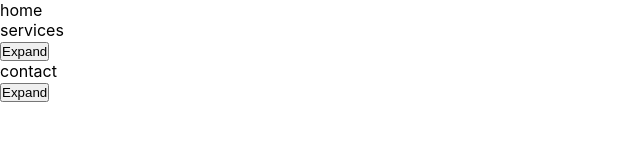
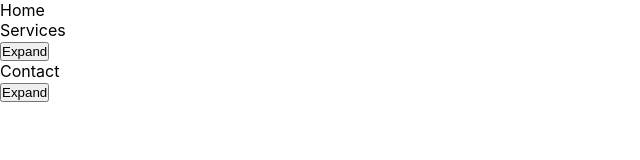
Before and after one commit to MHB2011/reactMenu, a React (Create React App) app: page / in a window 1280 px wide. Shown: the top 160 px of the page, without its empty margins (0-640 px from the left). Built offline with nearby package versions, Linux system fonts and the light colour scheme.

Commit message:
fix title

```diff
--- a/src/MenuItem.tsx
+++ b/src/MenuItem.tsx
@@ -5,7 +5,7 @@ export const MenuItem = ({ item, isOpen, toggleState }: MenuItemProps) => {
 
   return (
     <div data-test-id={`first-level-${titleLowerCase}`}>
-      <p>{titleLowerCase}</p>
+      <p>{item.title}</p>
       {item.subItems?.length && (
         <>
           <button
```
